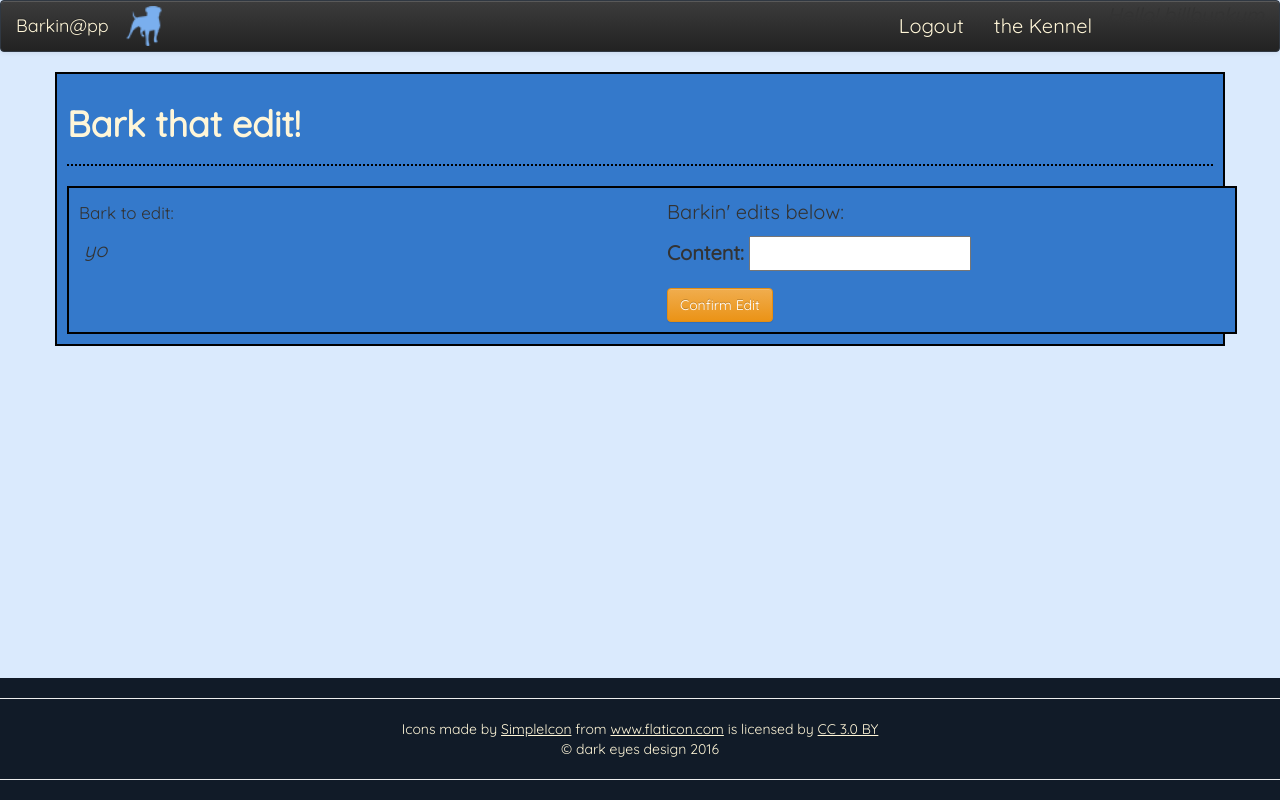
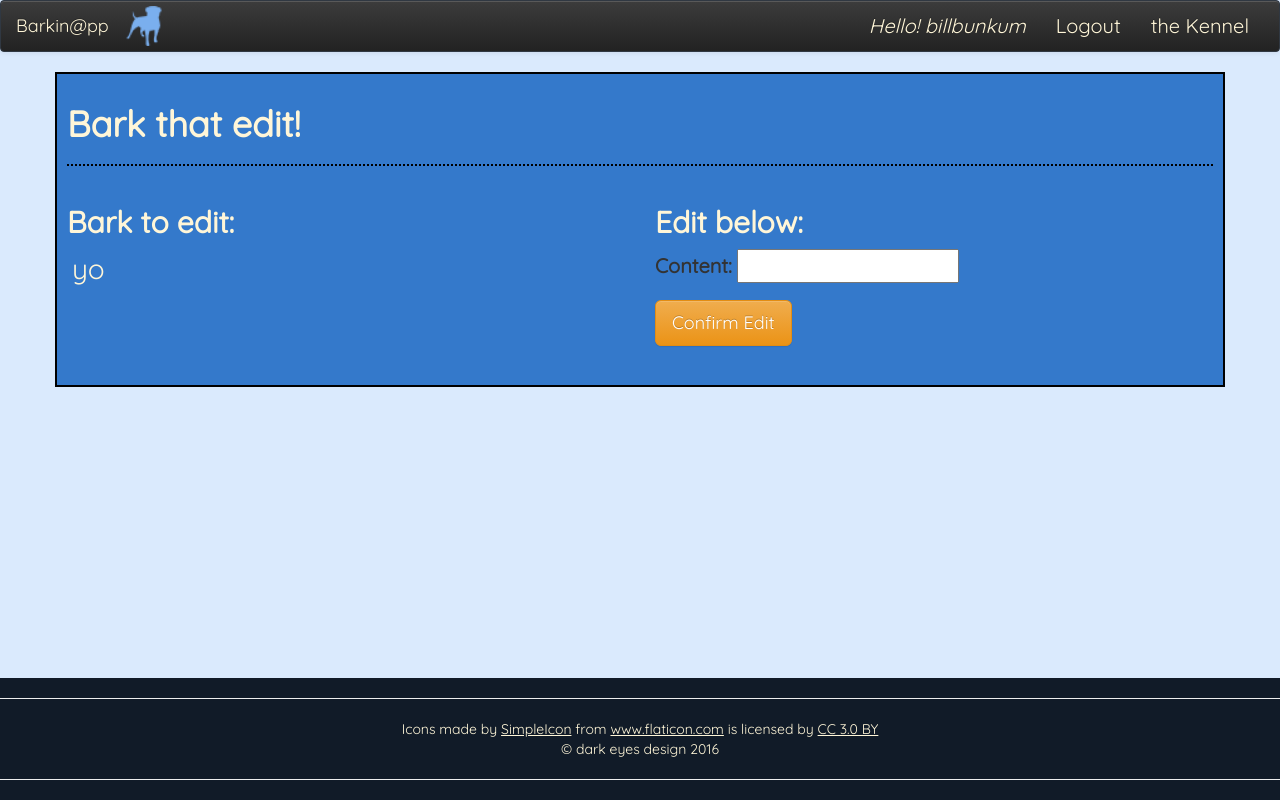
Before and after one commit to billbunkum/barkin-web-app, a Django app: page /barks/1/edit/ in a window 1280 px wide. Run offline with Django 3.2, Linux system fonts and the light colour scheme; a user stored in the database is signed in; data comes from the database, SQL or seed files in the repository; both versions use the stored data as it was after the commit; tables that the repository leaves empty hold one stand-in row (values such as "Sample post"); some libraries are stand-ins or nearby versions.

Commit message:
style homogenous

```diff
--- a/barks/models.py
+++ b/barks/models.py
@@ -7,7 +7,7 @@ from django.core.urlresolvers import reverse
 class Bark(models.Model):
     user = models.ForeignKey(User, null=True, blank=True)
 #    profile = models.ForeignKey(UserProfile)
-    content = models.CharField(max_length=120)
+    content = models.CharField(max_length=60)
     post_date = models.DateTimeField(auto_now_add=True)
 
     def __str__(self):
--- a/barks/templates/barks/edit_bark.html
+++ b/barks/templates/barks/edit_bark.html
@@ -4,16 +4,12 @@
 <h1>Bark that edit!</h1>
 <hr style="border-top: 2px dotted black;" />
 
-    <div class="container">
 <div class="row">
     <div class="col-md-6">
-                <p><small>Bark to edit:
-                    </small>
-                </p>
+        <h2>Bark to edit:</h2>
 
         <p class="old-bark">
-                    <em>{{ bark.content }}
-                        </em>
+            {{ bark.content }}
         </p>
     </div>
     <div class="col-md-6">
@@ -22,7 +18,7 @@
                 There is no barked edit...there is only Zuul.
             </div>
             {% else %}
-                        <p>Barkin' edits below:</p>
+                <h2>Edit below:</h2>
         {% endif %}
 
         <form action="" method="POST">
@@ -31,9 +27,8 @@
             {% for field in form %}
                 {% include "core/_form_input.html" %}
             {%  endfor %}
-                    <button type="submit" class="btn btn-warning">Confirm Edit</button>
+            <button type="submit" class="btn btn-warning btn-lg">Confirm Edit</button>
         </form>
-            </div>
     </div>
 </div>
 
--- a/barks/templates/barks/global_barks_list.html
+++ b/barks/templates/barks/global_barks_list.html
@@ -30,7 +30,9 @@
     <div class="col-md-10 col-md-offset-1">
         {% for bark in ubs %}
             <p class="barker-and-date">
-            <a href="{% url 'barks:barks_list' bark.user_id %}">
+            <a href="{% url 'barks:barks_list' bark.user_id %}"
+                title="click to see all &nbsp; {{bark.user.username}}'s  barks"
+            >
                 {{bark.user.username}}</a>
                 -- {{bark.post_date}}
             </p>
@@ -41,5 +43,5 @@
         {% endfor %}
     </div>
 </div>
-<span class="footer-buffer"></span>
+<!-- <span class="footer-buffer"></span> -->
 {% endblock content %}
--- a/core/static/styles.css
+++ b/core/static/styles.css
@@ -7,7 +7,6 @@
 /* dark blue #3479CB*/
 /* dark orange #FF7B30*/
 /* dark yellow #FFD230*/
-
 
 body {
     background-color: #DAEAFD;
@@ -41,6 +40,11 @@ a:hover {
 .dog-brand {
     margin-top: 5px;
 }
+
+/*.hello-user {
+    color: #FFF6D8;
+    font-weight: bold;
+}*/
 
 .jumbotron {
     background-color: #FFE6D8;
@@ -79,6 +83,8 @@ a:hover {
 
 .old-bark {
     margin: 5px;
+    font-size: 28px;
+    color: #FFF6D8;
 }
 
 .footer-buffer {
@@ -103,10 +109,9 @@ a:hover {
 }
 
 .foot-user {
+    color: black;
     position: fixed;
-    bottom: 20px;
     font-family: 'comic sans';
-    background-color: ;
 }
 
 /*Attempt at changing to CUSTOM bootstrap navbar*/
--- a/core/templates/core/base.html
+++ b/core/templates/core/base.html
@@ -46,25 +46,47 @@
                 <div class="collapse navbar-collapse" id="howdy">
                     <ul class="nav navbar-nav navbar-right">
 
-                    {% if request.user.is_authenticated %}
-                        <li><a href="{% url 'accounts:logout' %}">Logout
-                            </a></li>
-                    {% else %}
-                        <li><a href="{% url 'accounts:login' %}" id="login">Login
-                            </a></li>
-                        <li><a href="{% url 'accounts:register' %}" id="sign_up">Sign up
-                            </a></li>
-                    {% endif %}
+                        {% if request.user.is_authenticated %}
+                            <li role="presentation"
+                                class="hello-user"
+                            >
+                                <a href="">
+                                    <em>Hello! {{user}}</em>
+                                </a>
+                            </li>
+                        {% else %}
+                            <li role="presentation"
+                                class="hello-user"
+                            >
+                                <a href="">
+                                    <em>Hello! Guest</em>
+                                </a>
+                            </li>
+                        {% endif %}
 
-                            <li role="presentation"><a href="{% url 'barks:global_barks_list' %}">the Kennel
-                                </a></li>
                         {% if request.user.is_authenticated %}
-                            <li role="presentation"><em>Hello! {{user}}</em>
-                                </li>
+                            <li>
+                                <a href="{% url 'accounts:logout' %}">Logout
+                                </a>
+                            </li>
                         {% else %}
-                            <li role="presentation"><em>Hello! Guest</em>
-                                </li>
+                            <li>
+                                <a href="{% url 'accounts:login' %}" id="login">Login
+                                </a>
+                            </li>
+                            <li>
+                                <a href="{% url 'accounts:register' %}" id="sign_up">Sign up
+                                </a>
+                            </li>
                         {% endif %}
+
+                            <li role="presentation">
+                                <a href="{% url 'barks:global_barks_list' %}"
+                                    title="Check out what's barkin!"
+                                >the Kennel
+                                </a>
+                            </li>
+
                     </ul>
 
                 </div>
@@ -85,6 +107,7 @@
     {% block content %}
 
     {% endblock content %}
+    <span class="footer-buffer"></span>
 </div>
 
 <footer class="page-footer">
```
Also changed, not shown: barks/templates/barks/barks_list.html (+10 -9 lines), barks/migrations/0003_auto_20161125_1729.py (added), db.sqlite3. Lines whose indentation alone changed are shown as unchanged.
